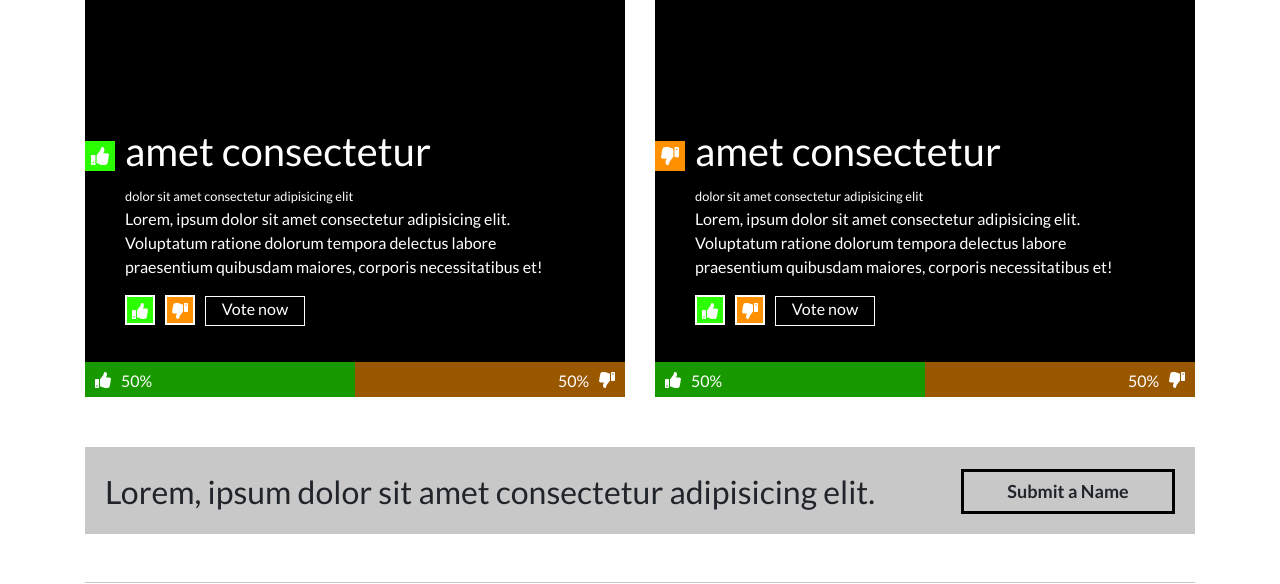
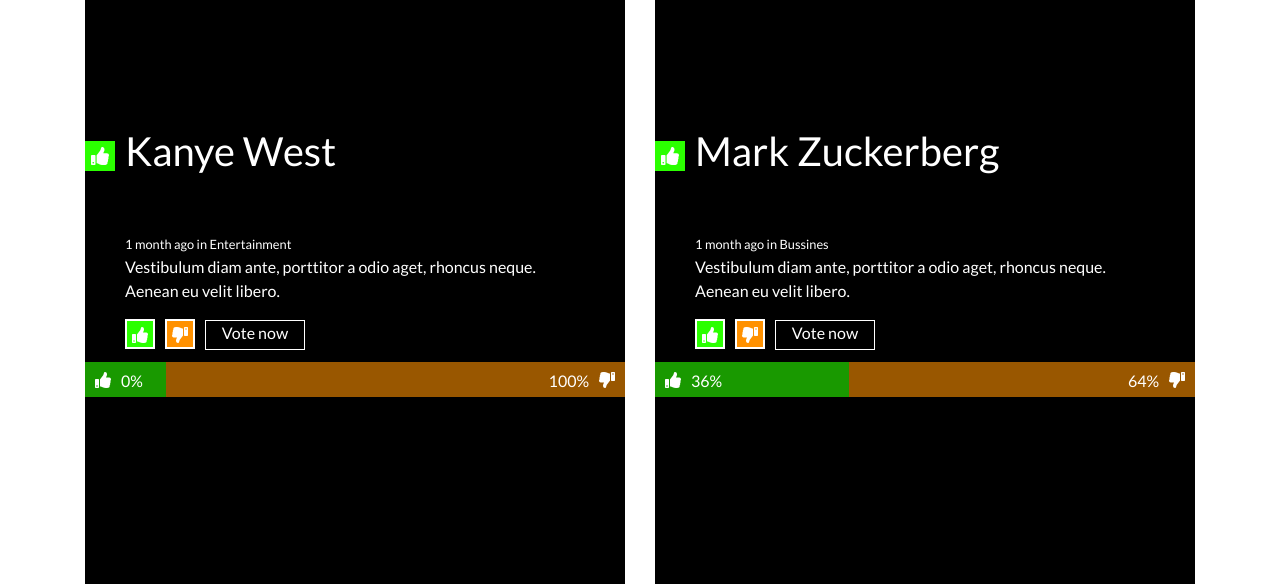
Before and after one commit to Jhon-Villamizar/ejercicio-votos, a React app in the folder view-proyect/: page / in a window 1280 px wide. Shown: the part 830-1414 px from the top of the page. Built offline with nearby package versions, Linux system fonts and the light colour scheme.

Commit message:
progres bar

```diff
--- a/view-proyect/src/components/data.js
+++ b/view-proyect/src/components/data.js
@@ -1,34 +1,38 @@
-export const data = [
+exports.data = [
 	{
 		name: 'Kanye West',
-		like: 64,
+		like: 0,
 		text: 'Lorem ipsum',
-		dislike: 36,
-		totaVotes: 100,
-		type: 'Entertainment'
+		dislike: 200,
+		totalVotes: 200,
+		type: 'Entertainment',
+		img: ''
 	},
 	{
 		name: 'Mark Zuckerberg',
 		like: 36,
 		text: 'Lorem ipsum',
 		dislike: 64,
-		totaVotes: 100 ,
-		type: 'Bussines'
+		totalVotes: 100 ,
+		type: 'Bussines',
+		img: ''
 	},
 	{
 		name: 'Cristina Fernández de Kirchner',
 		like: 36,
 		text: 'Lorem ipsum',
 		dislike: 64,
-		totaVotes: 100,
-		type: 'Politics'
+		totalVotes: 100,
+		type: 'Politics',
+		img: ''
 	},
 	{
 		name: 'Malala Yousafzai',
 		like: 64,
 		text: 'Lorem ipsum',
 		dislike: 36,
-		totaVotes: 100,
-		type: 'Entertainment'
+		totalVotes: 100,
+		type: 'Entertainment',
+		img: ''
 	}
 ]
--- a/view-proyect/src/components/home/Home.js
+++ b/view-proyect/src/components/home/Home.js
@@ -6,7 +6,6 @@
 import Footer from './footer/Footer';
 
 export default function Home() {
-	console.log(data);
 
 	return (
 		<div>
--- a/view-proyect/src/components/home/body/votes/Votes.js
+++ b/view-proyect/src/components/home/body/votes/Votes.js
@@ -1,7 +1,62 @@
-import React from 'react';
-import './votes.scss';
+import React, { useState, useEffect } from "react";
+import "./votes.scss";
+import data from "../../../data";
 
 export default function Votes() {
+	const [listPeople, setListPeople] = useState([]);
+  var porclike
+  var porcdislike
+
+  useEffect(() => {
+    // console.log(typeof(data));
+    // console.log(data.data);
+	}, []);
+
+  for (let i = 0; i < data.data.length; i++) {
+    const element = data.data[i];
+    element.porclike = Math.floor(element.like *100)/element.totalVotes;
+    element.porcdislike = Math.floor(element.dislike *100)/element.totalVotes;
+    console.log( element);
+  };
+
+  var cards = data.data.map(element =>
+    <div className="col-6">
+      <div className="card-vote">
+        <div className="voteInfo">
+          <div className="status">
+            <h1 className="like">{element.name}</h1>
+            <small>1 month ago <span>in {element.type}</span></small>
+          </div>
+          <p>
+            Vestibulum diam ante, porttitor a odio aget, rhoncus neque. Aenean eu velit libero.
+          </p>
+          <div className="buttons">
+            <div className="buttonLike">
+              <i class="fas fa-thumbs-up"></i>
+            </div>
+            <div className="buttonDislike">
+              <i class="fas fa-thumbs-up"></i>
+            </div>
+            <div className="buttonVote">
+              <p>Vote now</p>
+            </div>
+          </div>
+        </div>
+        <div className="progressBar">
+          <div className="progresLike" style={{width: Math.ceil(element.porclike)+'%'}}>
+            <i class="fas fa-thumbs-up"></i>
+            <p>{Math.ceil(element.porclike)}%</p>
+          </div>
+          <div className="progresDislike" style={{width: Math.floor(element.porcdislike)+'%'}}>
+            <p>{Math.floor(element.porcdislike)}%</p>
+            <i class="fas fa-thumbs-up"></i>
+          </div>
+        </div>
+      </div>
+    </div>
+  );
+
+
   return (
     <div className="content-votes">
       <div className="container">
@@ -9,49 +64,9 @@
           <div className="col-12">
             <h5 className="principalTitle">Votes</h5>
           </div>
-					<div className="col-6">
-						<div className="card-vote">
-							<div className="voteInfo">
-								<div className="status">
-									<h1 className="like">amet consectetur</h1>
-									<small>dolor sit amet consectetur adipisicing elit</small>
-								</div>
-								<p>Lorem, ipsum dolor sit amet consectetur adipisicing elit. Voluptatum ratione dolorum tempora delectus labore praesentium quibusdam maiores, corporis necessitatibus et!</p>
-								<div className="buttons">
-									<div className="buttonLike"><i class="fas fa-thumbs-up"></i></div>
-									<div className="buttonDislike"><i class="fas fa-thumbs-up"></i></div>
-									<div className="buttonVote"><p>Vote now</p></div>
-								</div>
-							</div>
-							<div className="progressBar">
-								<div className="progresLike"><i class="fas fa-thumbs-up"></i><p>50%</p></div>
-								<div className="progresDislike"><p>50%</p><i class="fas fa-thumbs-up"></i></div>
+					{cards}
 				</div>
       </div>
     </div>
-					<div className="col-6">
-						<div className="card-vote">
-							<div className="voteInfo">
-								<div className="status">
-									<div className="statusLogo"></div>
-									<h1 className="dislike">amet consectetur</h1>
-									<small>dolor sit amet consectetur adipisicing elit</small>
-								</div>
-								<p>Lorem, ipsum dolor sit amet consectetur adipisicing elit. Voluptatum ratione dolorum tempora delectus labore praesentium quibusdam maiores, corporis necessitatibus et!</p>
-								<div className="buttons">
-									<div className="buttonLike"><i class="fas fa-thumbs-up"></i></div>
-									<div className="buttonDislike"><i class="fas fa-thumbs-up"></i></div>
-									<div className="buttonVote"><p>Vote now</p></div>
-								</div>
-							</div>
-							<div className="progressBar">
-								<div className="progresLike"><i class="fas fa-thumbs-up"></i><p>50%</p></div>
-								<div className="progresDislike"><p>50%</p><i class="fas fa-thumbs-up"></i></div>
-							</div>
-						</div>
-					</div>
-				</div>
-			</div>
-		</div>
-	)
+  );
 }
--- a/view-proyect/src/components/home/body/votes/votes.scss
+++ b/view-proyect/src/components/home/body/votes/votes.scss
@@ -17,6 +17,7 @@
 				.status {
 					.like {
 						position: relative;
+						height: 96px;
 						&:before {
 							content: '';
 							width: 30px;
@@ -67,7 +68,7 @@
 					}
 					.buttonDislike {
 						background-color: $orange;
-						width: 30px;
+						min-width: 30px;
 						border: 2px solid $white;
 						i {
 							vertical-align: middle;
@@ -88,7 +89,8 @@
 				.progresLike,.progresDislike {
 					display: inline-block;
 					height: 35px;
-					width: 50%;
+					min-width: 15%;
+					max-width: 85%;
 					p{
 						margin: 0;
 						display: inline-block;
```
Lines whose indentation alone changed are shown as unchanged.
